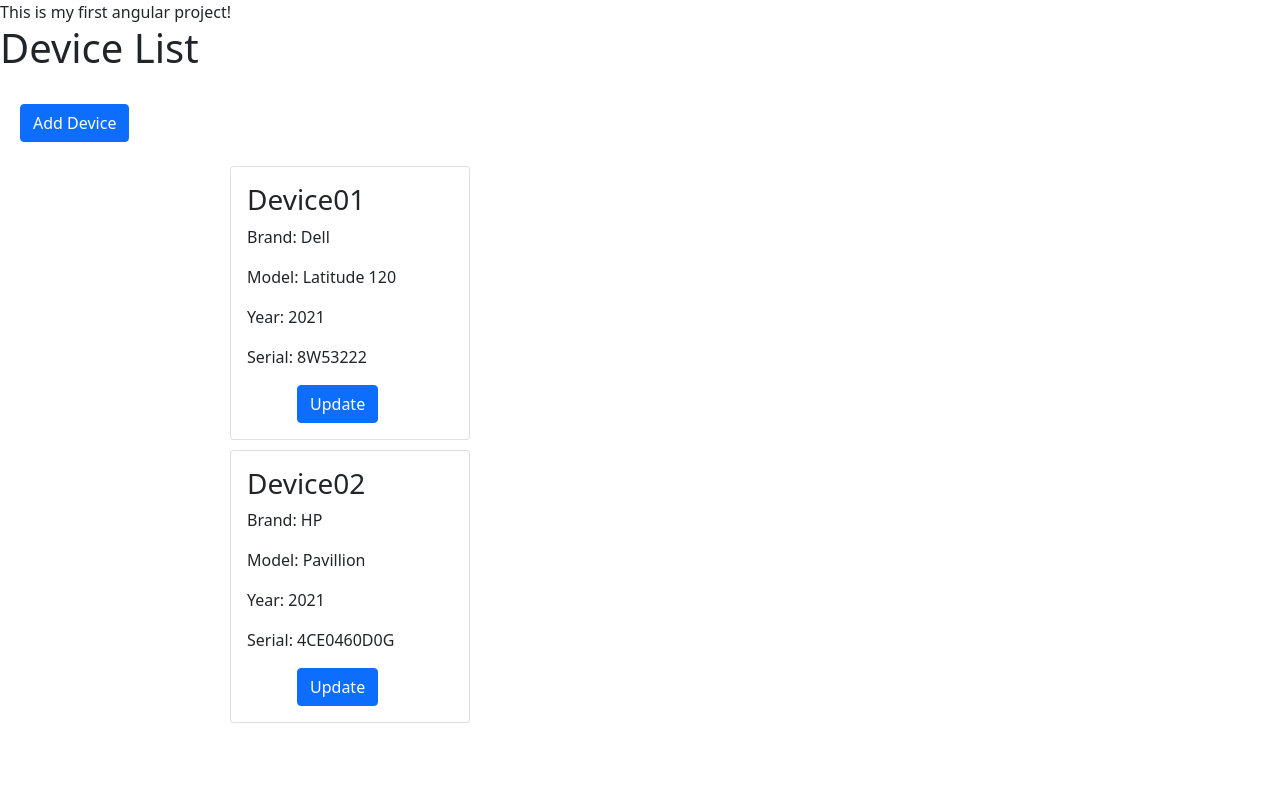
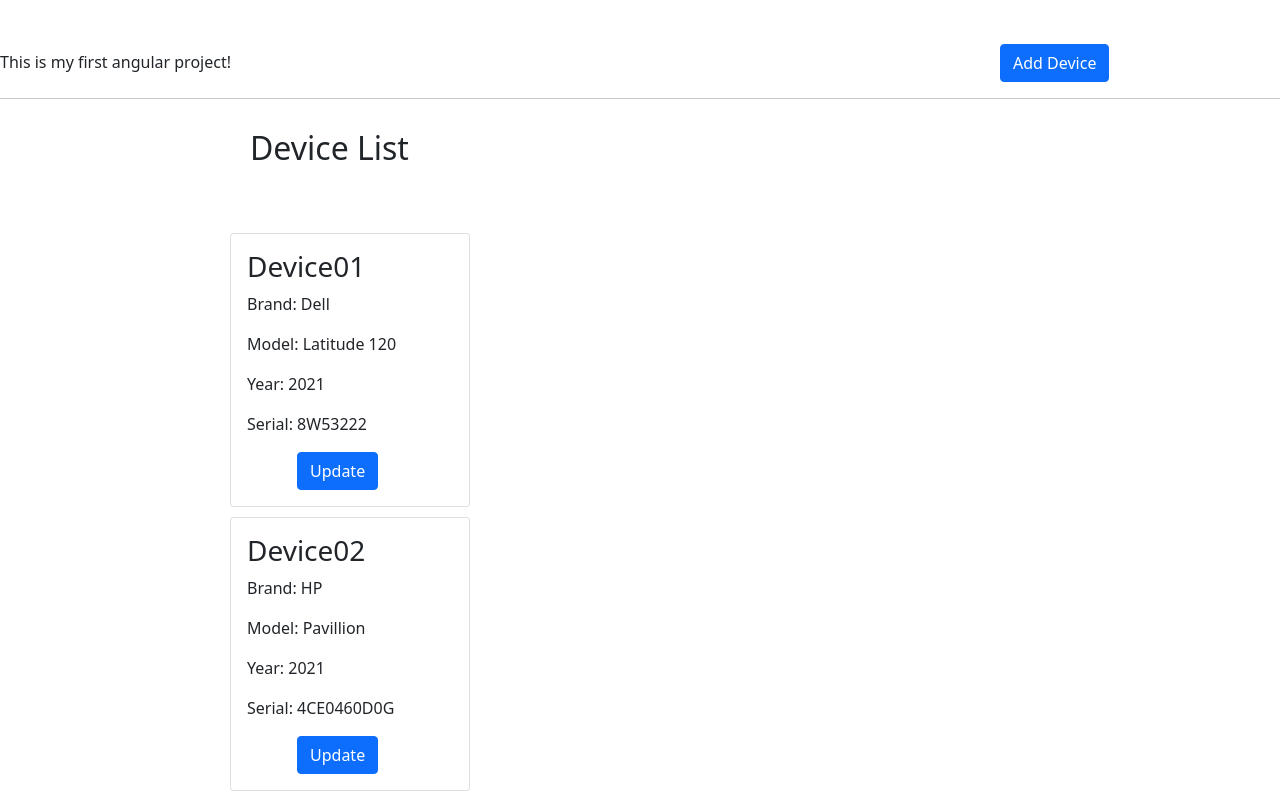
Before and after one commit to judy200131/JudyFrontend, an Angular app: page /list in a window 1280 px wide. Built offline with nearby package versions, Linux system fonts and the light colour scheme.

Commit message:
update july 28 Service

```diff
--- a/src/app/app-routing.module.ts
+++ b/src/app/app-routing.module.ts
@@ -9,7 +9,7 @@ const routes: Routes = [
   { path: '', redirectTo: 'list', pathMatch: 'full'},
   { path: 'list', component: DeviceListComponent, pathMatch: 'full'},
   { path: 'add', component: TemplateFormComponent, pathMatch: 'full'},
-  {path: 'update', component: ReactiveFormComponent, pathMatch: 'full'}
+  {path: 'update/:id', component: ReactiveFormComponent, pathMatch: 'full'}
 ];
 
 @NgModule({
--- a/src/app/app.component.html
+++ b/src/app/app.component.html
@@ -1,7 +1,8 @@
 
 
 
-{{title}}
+<p style="margin-top:50px;margin-bottom: -80px;">{{title}}</p>
+
 
 
 
--- a/src/app/device-details/device-details.component.html
+++ b/src/app/device-details/device-details.component.html
@@ -6,6 +6,7 @@
 <p>Model: {{deviceDetail.model}}</p>
 <p>Year: {{deviceDetail.year}}</p>
 <p>Serial: {{deviceDetail.serial}}</p> -->
+
 <div class="card" style="width: 15rem;margin-left:30px;margin-bottom:10px">
     <div class="card-body">
         <h3>{{deviceDetail.name}}</h3>
@@ -13,6 +14,6 @@
         <p>Model: {{deviceDetail.model}}</p>
         <p>Year: {{deviceDetail.year}}</p>
         <p>Serial: {{deviceDetail.serial}}</p>
-        <button  class="btn btn-primary" style="margin-left: 50px;" (click)= "updateDevice()"> Update </button>
+        <button class="btn btn-primary" style="margin-left: 50px;" (click)="updateDevice(deviceDetail.id)"> Update </button>
     </div>
-  </div>
+</div>
--- a/src/app/device-details/device-details.component.ts
+++ b/src/app/device-details/device-details.component.ts
@@ -1,6 +1,7 @@
 import { Component, OnInit, Input, Output, EventEmitter } from '@angular/core';
 import { Device } from './../models';
 import { Router } from '@angular/router';
+import { DeviceService } from '../device.service';
 
 @Component({
   selector: 'app-device-details',
@@ -13,13 +14,17 @@ export class DeviceDetailsComponent implements OnInit {
 
   @Output() updateDetail: EventEmitter <any> = new EventEmitter();
 
-  updateDevice(){
-    // this.updateDetail.emit(true);
-    this.router.navigate(['/update']);
-  }
-  constructor(private router: Router) { }
+
+  constructor(private router: Router,
+    private deviceService: DeviceService
+    ) { }
 
   ngOnInit(): void {
+
   }
-
+  updateDevice(id:number){
+    // this.updateDetail.emit(true);
+    // this.deviceService.id(this.deviceDetail.id);
+    this.router.navigate([`/update/${id}`]);
+  }
 }
--- a/src/app/device-list/device-list.component.html
+++ b/src/app/device-list/device-list.component.html
@@ -1,9 +1,10 @@
 <!-- <p>device-list works!</p> -->
 
-<h1>Device List</h1>
-<br>
-<button class="btn btn-primary" (click)="addDevice()" style="margin-left: 20px;">Add Device</button>
+
+<button class="btn btn-primary" (click)="addDevice()" style="margin-left: 1000px;margin-top:50px">Add Device</button>
+<hr>
+<h2 style="margin-left: 250px;margin-top:30px">Device List</h2>
 <br><br>
-<div *ngFor="let device of devices" style="margin-left:200px">
+<div *ngFor="let device of devices" style="margin-left:200px;margin-top:10px;">
     <app-device-details [deviceDetail]="device"></app-device-details>
 </div>
--- a/src/app/device-list/device-list.component.ts
+++ b/src/app/device-list/device-list.component.ts
@@ -1,6 +1,7 @@
 
 import { Component, OnInit } from '@angular/core';
 import { Router } from '@angular/router';
+import { DeviceService } from '../device.service';
 import { Device } from './../models';
 
 @Component({
@@ -9,36 +10,41 @@ import { Device } from './../models';
   styleUrls: ['./device-list.component.css']
 })
 export class DeviceListComponent implements OnInit {
-
-  devices : Device []= [
-    {
-      id:0,
-      name: "Device01",
-      brand: "Dell",
-      model: "Latitude 120",
-      year:"2021",
-      serial:"8W53222"
-    },
-    {
-      id:1,
-      name: "Device02",
-      brand: "HP",
-      model: "Pavillion",
-      year:"2021",
-      serial:"4CE0460D0G"
-    },
-    // {
-    //   id:2,
-    //   name: "Device02",
-    //   brand: "HP",
-    //   model: "Pavillion",
-    //   year:"2021",
-    //   serial:"4CE0460D0G"
-    // },
-  ]
-  constructor(private router: Router) { }
+  devices : Device []
+  // devices : Device []= [
+  //   {
+  //     id:0,
+  //     name: "Device01",
+  //     brand: "Dell",
+  //     model: "Latitude 120",
+  //     year:"2021",
+  //     serial:"8W53222"
+  //   },
+  //   {
+  //     id:1,
+  //     name: "Device02",
+  //     brand: "HP",
+  //     model: "Pavillion",
+  //     year:"2021",
+  //     serial:"4CE0460D0G"
+  //   },
+  //   // {
+  //   //   id:2,
+  //   //   name: "Device02",
+  //   //   brand: "HP",
+  //   //   model: "Pavillion",
+  //   //   year:"2021",
+  //   //   serial:"4CE0460D0G"
+  //   // },
+  // ]
+  constructor(
+    private router: Router,
+    private deviceService: DeviceService
+    ) { }
 
   ngOnInit(): void {
+    this.devices = this.deviceService.getDevices();
+
   }
 
   addDevice(){
--- /dev/null
+++ b/src/app/device.service.ts
@@ -0,0 +1,52 @@
+import { Injectable } from '@angular/core';
+import { Device } from './models';
+
+@Injectable({
+  providedIn: 'root'
+})
+export class DeviceService {
+
+  devices : Device []= [
+    {
+      id:0,
+      name: "Device01",
+      brand: "Dell",
+      model: "Latitude 120",
+      year:"2021",
+      serial:"8W53222"
+    },
+    {
+      id:1,
+      name: "Device02",
+      brand: "HP",
+      model: "Pavillion",
+      year:"2021",
+      serial:"4CE0460D0G"
+    },
+  ]
+  id: number;
+  constructor() { }
+
+  getDevices(){
+    return this.devices;
+  }
+  getDevice(id:number){
+    // const index = this.devices.findIndex((obj => obj.id ==id));
+    // return this.devices[index];
+    console.log('SERVICE_ID', id);
+    return this.devices.find(device =>device.id ===id)
+  }
+  addDevice(device:Device){
+    this.devices.push(device);
+    console.log(this.devices);
+  }
+  updateDevice(updatedDevice:Device){
+    // this.update.emit(this.updateForm);
+    let index = this.devices.findIndex(device =>device.id === updatedDevice.id)
+    this.devices[index] = updatedDevice;
+    console.log(this.devices);
+  }
+  getId():number{
+    return this.devices[this.devices.length -1].id + 1
+  }
+}
--- a/src/app/reactive-form/reactive-form.component.ts
+++ b/src/app/reactive-form/reactive-form.component.ts
@@ -2,7 +2,8 @@ import { Component, OnInit, Input, Output, EventEmitter } from '@angular/core';
 import { FormControl, FormGroup } from '@angular/forms';
 import { Device } from './../models';
 import { NgForm } from '@angular/forms';
-import { Router } from '@angular/router';
+import { ActivatedRoute, Router } from '@angular/router';
+import { DeviceService } from '../device.service';
 
 
 @Component({
@@ -11,20 +12,6 @@ import { Router } from '@angular/router';
   styleUrls: ['./reactive-form.component.css']
 })
 export class ReactiveFormComponent implements OnInit {
-
-  id:number;
-
-  @Input() device: Device = {
-      id:null,
-      name:'',
-      brand:'',
-      model:'',
-      year:null,
-      serial:'',
-  };
-
-  @Output() update:EventEmitter<any>= new EventEmitter();
-
   updateForm = new FormGroup({
     id:new FormControl(''),
     name: new FormControl(''),
@@ -32,10 +19,19 @@ export class ReactiveFormComponent implements OnInit {
     model: new FormControl(''),
     year: new FormControl(''),
     serial: new FormControl(''),
-  })
-  constructor(private router: Router) { }
+  });
+
+  device : Device ;
+
+  @Output() update:EventEmitter<any>= new EventEmitter();
+  constructor(
+    private router: Router,
+    private deviceService: DeviceService,
+    private route:ActivatedRoute
+    ) { }
 
   ngOnInit(): void {
+      this.device = this.deviceService.getDevice(parseInt(this.route.snapshot.paramMap.get('id')))
     this.updateForm = new FormGroup({
     id:new FormControl(this.device.id),
     name: new FormControl(this.device.name),
@@ -44,12 +40,25 @@ export class ReactiveFormComponent implements OnInit {
     year: new FormControl(this.device.year),
     serial: new FormControl(this.device.serial),
     });
-  }
+
+ }
 
   updateDevice(){
+    this.deviceService.updateDevice(this.updateForm.value);
     this.router.navigate(['/list']);
   }
 }
+
+// @Input() device: Device = {
+  //     id:null,
+  //     name:'',
+  //     brand:'',
+  //     model:'',
+  //     year:null,
+  //     serial:'',
+  // };
+
+
 //  updateDevice(showUpdate){
 //   console.log(this.updateForm.value);
 //   // this.updateForm;
--- a/src/app/template-form/template-form.component.html
+++ b/src/app/template-form/template-form.component.html
@@ -1,6 +1,7 @@
 <!-- <p>template-form works!</p> -->
 <!-- FORM EXAMPLE -->
-<br><br><br><br>
+<br><br><br><br><br><br>
+
 <h1 style="margin-left: 250px;">Add a Device</h1>
 <div class="card" style="width: 20rem;margin-left: 200px;margin-top:50px">
     <div class="card-body" style="margin-left: 50px;"><br>
--- a/src/app/template-form/template-form.component.ts
+++ b/src/app/template-form/template-form.component.ts
@@ -3,6 +3,7 @@ import { Component, OnInit, Output, EventEmitter} from '@angular/core';
 import { connectableObservableDescriptor } from 'rxjs/internal/observable/ConnectableObservable';
 import { NgForm } from '@angular/forms';
 import { Router } from '@angular/router';
+import { DeviceService } from '../device.service';
 
 
 @Component({
@@ -12,14 +13,20 @@ import { Router } from '@angular/router';
 })
 export class TemplateFormComponent implements OnInit {
 
-  constructor(private router: Router) { }
+  constructor(
+    private router: Router,
+    private deviceService: DeviceService
+    ) { }
 
   ngOnInit(): void {
   }
 
   addDevice(form: NgForm){
+    form.value.id = this.deviceService.getId()
+    this.deviceService.addDevice(form.value);
     this.router.navigate(['/list']);
   }
+
 }
 
 
```
Also changed, not shown: 1 other file (tests, documents, lock files or other folders).
